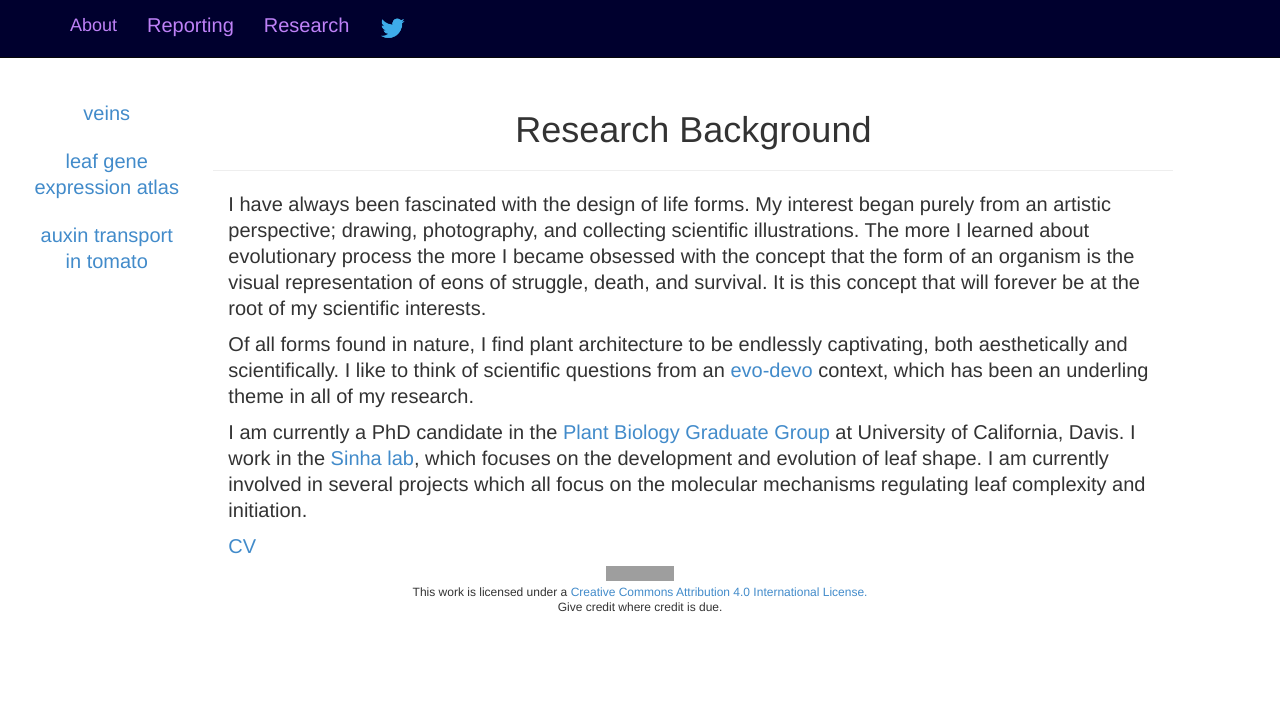
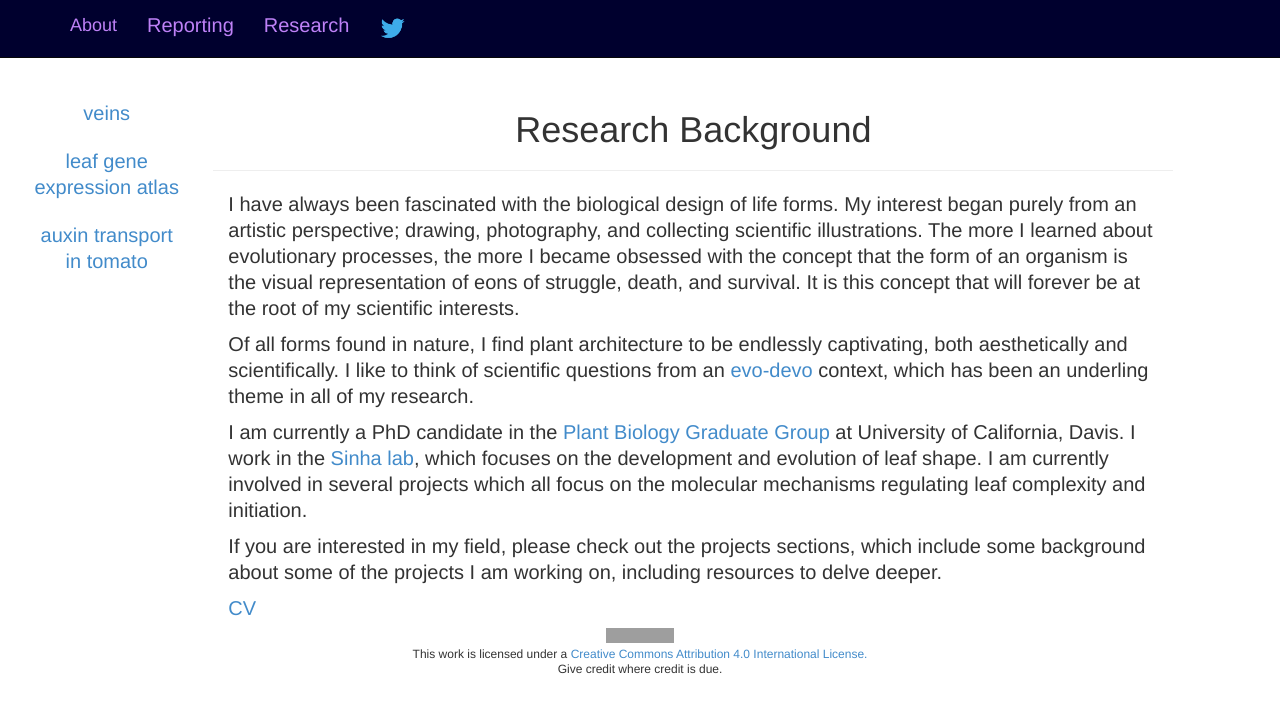
Before and after one commit to iamciera/creports, a Jekyll site: the page built from research/index.html, in a window 1280 px wide. Shown: the top 713 px of the page. Built offline with Jekyll 4.4.1, drawn with Linux system fonts in a browser that asks for light colours; nearby versions of some CDN libraries; Markdown is read by kramdown in place of the engine named in the settings; some of the changed lines change nothing that is shown; grey boxes are pictures that could not be loaded.

Commit message:
updated research index

```diff
--- a/research/index.html
+++ b/research/index.html
@@ -6,12 +6,12 @@ layout: research
   <hr />
 </div>
         <p>
-        I have always been fascinated with the design of life forms. My interest began purely from an artistic perspective; drawing, photography, and collecting scientific illustrations. The more I learned about evolutionary process the more I became obsessed with the concept that the form of an organism is the visual representation of eons of struggle, death, and survival. It is this concept that will forever be at the root of my scientific interests.</p>
+        I have always been fascinated with the biological design of life forms. My interest began purely from an artistic perspective; drawing, photography, and collecting scientific illustrations. The more I learned about evolutionary processes, the more I became obsessed with the concept that the form of an organism is the visual representation of eons of struggle, death, and survival. It is this concept that will forever be at the root of my scientific interests.</p>
 
         <p>Of all forms found in nature, I find plant architecture to be endlessly captivating, both aesthetically and scientifically. I like to think of scientific questions from an <a href="http://en.wikipedia.org/wiki/Evolutionary_developmental_biology">evo-devo</a> context, which has been an underling theme in all of my research.</p>
 
         <p>I am currently a PhD candidate in the <a href="http://biosci3.ucdavis.edu/gradGroups/pb/">Plant Biology Graduate Group</a> at University of California, Davis. I work in the <a href="http://www-plb.ucdavis.edu/labs/sinha/">Sinha lab</a>, which focuses on the development and evolution of leaf shape. I am currently involved in several projects which all focus on the molecular mechanisms regulating leaf complexity and initiation.</p>
 
-       <!--  <p>I have been a little embarrassed about how bad scientist, including myself, are at explaining their work. So in an attempt to remedy this I have put together some information on the specifics of my research. If you are interested in my field please check out the projects, which include some background about some of the projects I am working on, with plenty of resources to delve deeper!</p>  -->
+		 <p> If you are interested in my field, please check out the projects sections, which include some background about some of the projects I am working on, including resources to delve deeper.</p>
 
         <a href="{{ site.baseurl }}/research/cv/">CV</a>
```
